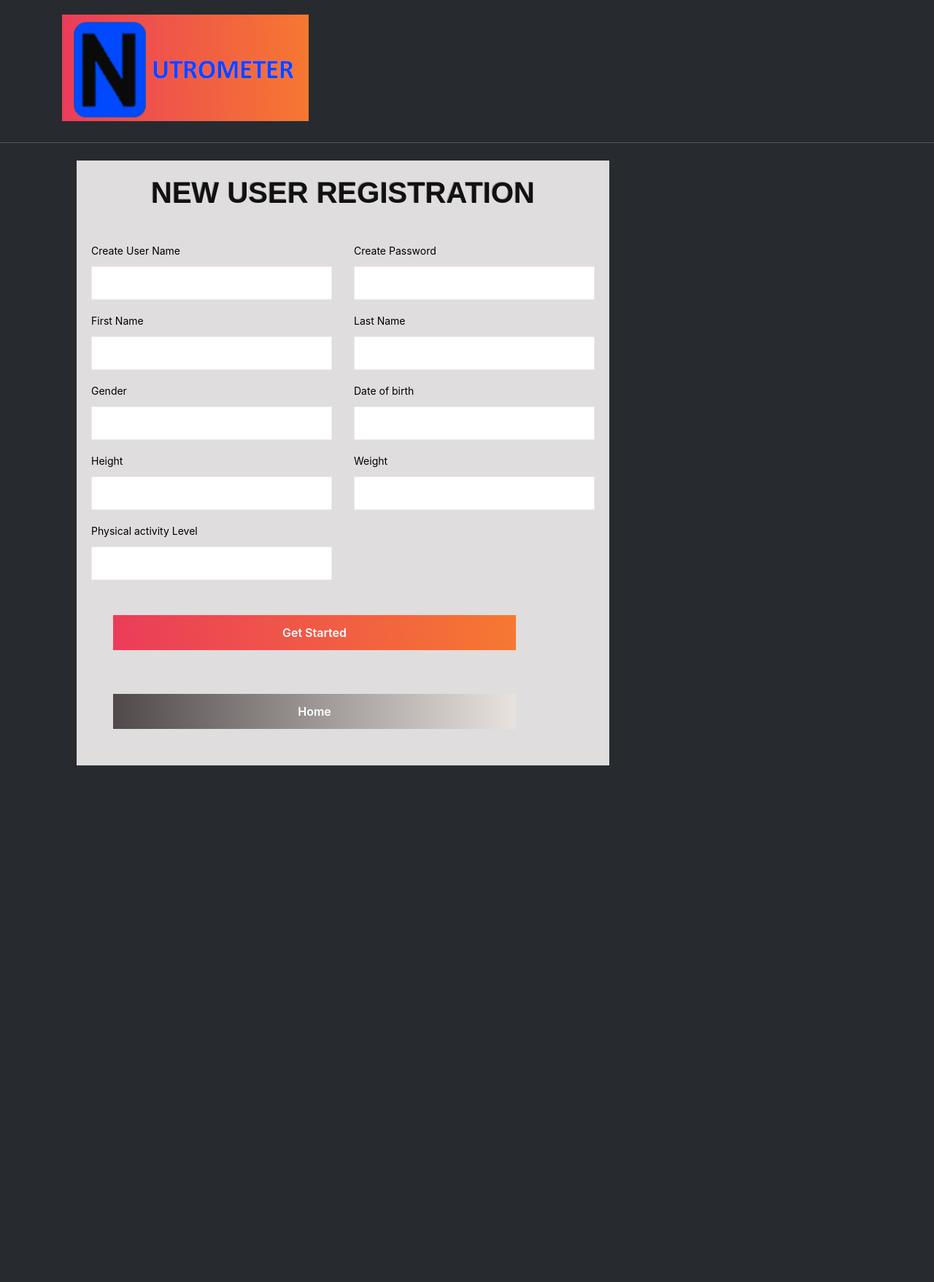
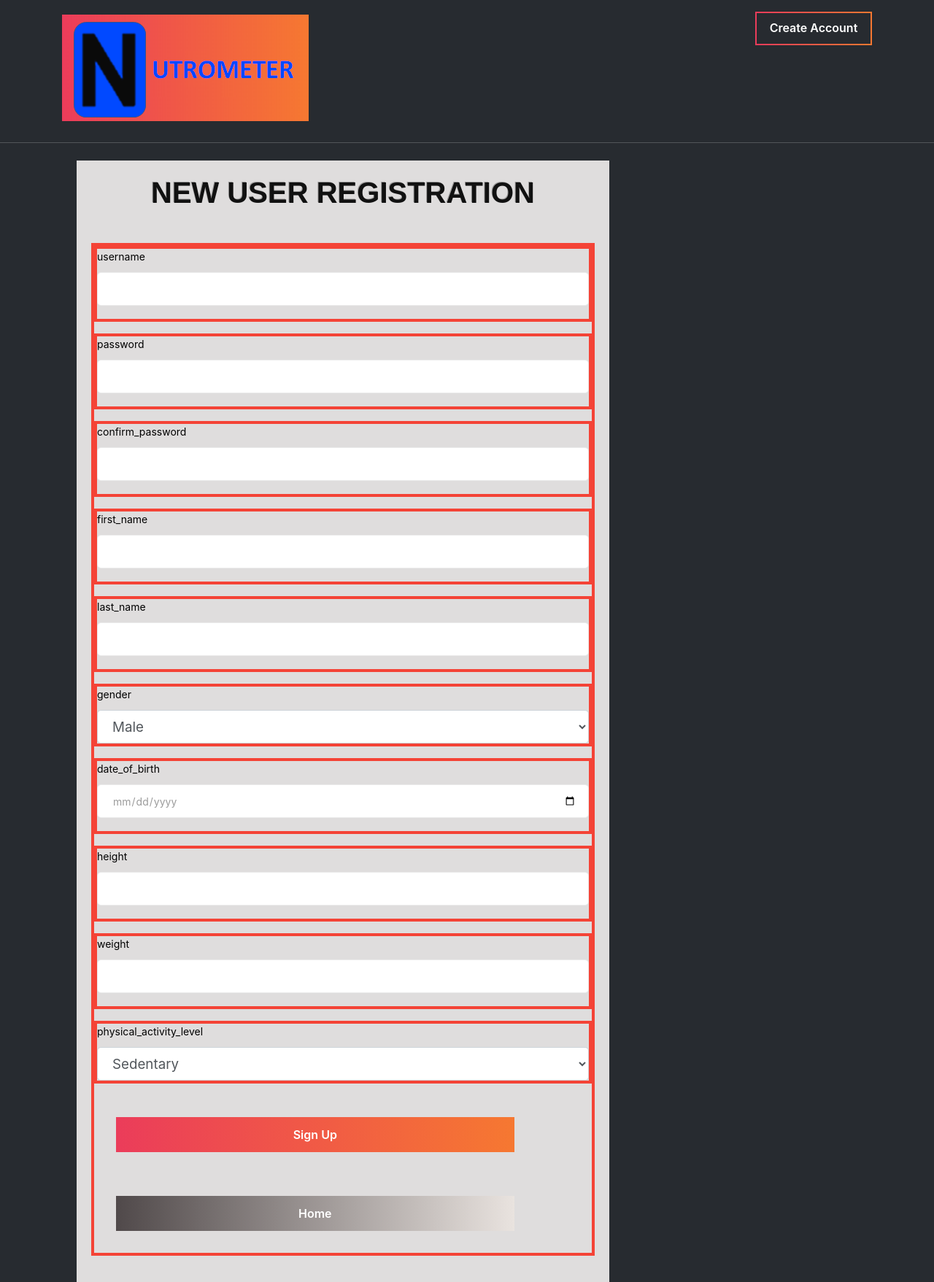
Before and after one commit to Rebel-Scum-Analytical/Team-Project2, a Flask app: page /register in a window 1280 px wide. Shown: the whole page at 73% size. Before the commit the page ends 1049 px from the top, so only its background shows below. Run offline with Flask 2, Linux system fonts and the light colour scheme; parts of the project's set-up code (start-up, migrations or seed data) failed here and were passed over; some libraries are stand-ins or nearby versions.

Commit message:
Update app.py and New_user.html

```diff
--- a/app.py
+++ b/app.py
@@ -1,13 +1,19 @@
 # Dependencies
 import os
 import sqlalchemy
-from flask import Flask, render_template, jsonify, request, make_response, session, abort, redirect, url_for
+from flask import Flask, render_template, jsonify, request, make_response, session, abort, redirect, url_for, flash
 from flask_sqlalchemy import SQLAlchemy
 from sqlalchemy.ext.automap import automap_base
 from sqlalchemy.ext.declarative import declarative_base
 from sqlalchemy.orm import Session
 from sqlalchemy import create_engine, func, inspect
 import pymysql
+
+from flask_wtf import FlaskForm
+from wtforms import StringField, BooleanField, TextField, PasswordField, SelectField, DateField, DecimalField, SubmitField
+from wtforms.validators import InputRequired, Length, NumberRange, EqualTo
+from passlib.hash import sha256_crypt
+
 
 #################################################
 # Flask Setup
@@ -33,10 +39,10 @@ app.secret_key = '1a2b3c4d5e'
 HOSTNAME = "127.0.0.1"
 PORT = 3306
 USERNAME = "root"
-PASSWORD = "password" # Enter you password here
+PASSWORD = "@200Piedmont"
 DIALECT = "mysql"
 DRIVER = "pymysql"
-DATABASE = "usda"
+DATABASE = "nutrometer"
 
 # Connect to DB in DB Server
 db_connection_string = (
@@ -46,21 +52,20 @@ db_connection_string = (
 engine = create_engine(db_connection_string)
 inspector = inspect(engine)
 table_names = inspector.get_table_names()
-print("Table names are: ", table_names)
+# print("Table names are: ", table_names)
 
 Base = automap_base()
 Base.prepare(engine, reflect=True)
-print(Base.classes.values)
+# print(Base.classes.values)
 
 # create classes by mapping with names which match the table names
 User_account = Base.classes.user_account
 Meal_record = Base.classes.meal_record
-Nutrition = Base.classes.nutrition
+# Nutrition = Base.classes.nutrition
 
 
 session_db = Session(bind=engine)
-print("session_db is: ", session_db)
-
+# print("session_db is: ", session_db)
 
 
 #############################################################################################
@@ -121,10 +126,51 @@ def loginsys(username, password):
                         .first()
     print("user_ls: " + str(user_ls))
     return user_ls
+
+
 ##############################################################################################
 # Route #3(/register)
 # Design a query for the register a new user
 #############################################################################################
+
+class RegistrationForm(FlaskForm):
+    username = StringField('username', validators=[InputRequired(), Length(min=4, max=20)])
+    password = PasswordField('password', validators=[InputRequired()])
+    confirm_password = PasswordField('confirm_password', validators=[InputRequired(), EqualTo('password')])
+    first_name = StringField('first_name', validators=[InputRequired(),Length(min=2, max=50)])
+    last_name = StringField('last_name', validators=[InputRequired(),Length(min=2, max=50)])
+    gender = SelectField(u'gender', choices=[('male', 'Male'), ('female', 'Female')])
+    date_of_birth = DateField('date_of_birth', format='%Y-%m-%d')
+    height = DecimalField('height', places=2, rounding=None, validators=[InputRequired(), NumberRange(min=0, max=500, message='Blah')])
+    weight = DecimalField('weight', places=2, rounding=None, validators=[InputRequired(), NumberRange(min=0, max=2000, message='Blah')])
+    physical_activity_level = SelectField(u'physical_activity_level', choices=[('sedentary', 'Sedentary'), ('lightly active', 'Lightly Active'), ('moderately active', 'Moderately Active'), ('very active', 'Very Active'), ('extra active', 'Extra Active')])
+    submit = SubmitField('Get Started')
+
+@app.route("/register", methods=["GET", "POST"])
+def register():
+
+        form = RegistrationForm(request.form)
+        if form.validate_on_submit():
+            flash(f'Account created for {form.username.data}!', 'success')
+
+            new_user = User_account(username = form.username.data,\
+                                    password = form.password.data,\
+                                    confirm_password = form.confirm_password.data,\
+                                    first_name = form.first_name.data,\
+                                    last_name = form.last_name.data,\
+                                    gender =  form.gender.data,\
+                                    date_of_birth = form.date_of_birth.data,\
+                                    height = form.height.data,\
+                                    weight = form.weight.data,\
+                                    physical_activity_level = form.physical_activity_level.data
+                                    )
+            session_db.add(new_user)
+            session_db.commit()
+
+            return redirect('/dashboard')
+        return render_template("New_user.html", form=form)
+
+
 ##############################################################################################
 # Route #4(/home)
 # This will be the home page, only accessible for loggedin users
@@ -159,10 +205,10 @@ def nutrition():
     session['page']='nutrition'
     return render_template("nutrition.html")
 
-@app.route('/register')
-def register():
-    session['page']='register'
-    return render_template("New_user.html")
+# @app.route('/register')
+# def register():
+#     session['page']='register'
+#     return render_template("New_user.html")
 
 @app.route('/intake')
 def intake():
--- a/templates/New_user.html
+++ b/templates/New_user.html
@@ -3,8 +3,6 @@
 {% extends "layout.html" %}
 {% block pagetitle %}Nutrometer{% endblock %}
 {% block bodycontent %}
-
-
 
 
 <section class="hero-section set-bg">
@@ -14,96 +12,157 @@
               <div class="register-text">
                   <div class="section-title">
                       <h2>New User Registration</h2>
-                      <!-- <p>The First 7 Day Trial Is Completely Free With The Teacher</p> -->
                   </div>
-                  <form action="#" class="register-form">
-                      <div class="row">
-                          <div class="col-lg-6">
-                            <label for="name">Create User Name</label>
-                            <input type="text" id="username">
+                  <form action="/register" class="register-form" method="POST">
+                    {{ form.hidden_tag() }}
+                    <fieldset class="form-group">
+                        <div class="form-group">
+                            {{ form.username.label(class="form-control-label") }}
+
+                            {% if form.username.errors %}
+                                {{ form.username(class="form-control form-control-lg is-invalid") }}
+                                <div class="invalid-feedback">
+                                    {% for error in form.username.errors %}
+                                        <span>{{ error }}</span>
+                                    {% endfor %}
                                 </div>
-                          <div class="col-lg-6">
-                            <label for="name">Create Password</label>
-                            <input type="text" id="password">
+                            {% else %}
+                                {{ form.username(class="form-control form-control-lg") }}
+                            {% endif %}
                         </div>
-                          <div class="col-lg-6">
-                              <label for="name">First Name</label>
-                              <input type="text" id="name">
+
+                        <div class="form-group">
+                          {{ form.password.label(class="form-control-label") }}
+                          {% if form.password.errors %}
+                              {{ form.password(class="form-control form-control-lg is-invalid") }}
+                              <div class="invalid-feedback">
+                                  {% for error in form.password.errors %}
+                                      <span>{{ error }}</span>
+                                  {% endfor %}
                               </div>
-                          <div class="col-lg-6">
-                              <label for="last-name">Last Name</label>
-                              <input type="text" id="last-name">
+                          {% else %}
+                              {{ form.password(class="form-control form-control-lg") }}
+                          {% endif %}
                       </div>
-                          <div class="col-lg-6">
-                              <label for="name">Gender</label>
-                              <input type="text" id="gender">
+
+                      <div class="form-group">
+                        {{ form.confirm_password.label(class="form-control-label") }}
+                        {% if form.confirm_password.errors %}
+                            {{ form.confirm_password(class="form-control form-control-lg is-invalid") }}
+                            <div class="invalid-feedback">
+                                {% for error in form.confirm_password.errors %}
+                                    <span>{{ error }}</span>
+                                {% endfor %}
                             </div>
-                          <!-- <div class="col-lg-6">
-                              <label for="email">Your email address</label>
-                              <input type="text" id="email"> -->
-                          <!-- </div> -->
-                          <!-- <div class="col-lg-6">
-                              <label for="mobile">Mobile No*</label>
-                              <input type="text" id="mobile">
-                          </div> -->
-                          <div class="col-lg-6">
-                            <label for="mobile">Date of birth</label>
-                            <input type="text" id="date_of_birth">
+                        {% else %}
+                            {{ form.confirm_password(class="form-control form-control-lg") }}
+                        {% endif %}
                       </div>
-                          <div class="col-lg-6">
-                            <label for="mobile">Height</label>
-                            <input type="text" id="height">
+
+                      <div class="form-group">
+                        {{ form.first_name.label(class="form-control-label") }}
+                        {% if form.first_name.errors %}
+                            {{ form.first_name(class="form-control form-control-lg is-invalid") }}
+                            <div class="invalid-feedback">
+                                {% for error in form.first_name.errors %}
+                                    <span>{{ error }}</span>
+                                {% endfor %}
                             </div>
-                          <div class="col-lg-6">
-                            <label for="mobile">Weight</label>
-                            <input type="text" id="weight">
+                        {% else %}
+                            {{ form.first_name(class="form-control form-control-lg") }}
+                        {% endif %}
                       </div>
-                          <div class="col-lg-6">
-                            <label for="mobile">Physical activity Level</label>
-                            <input type="text" id="physical_activity_level">
+
+                      <div class="form-group">
+                        {{ form.last_name.label(class="form-control-label") }}
+                        {% if form.last_name.errors %}
+                            {{ form.last_name(class="form-control form-control-lg is-invalid") }}
+                            <div class="invalid-feedback">
+                                {% for error in form.last_name.errors %}
+                                    <span>{{ error }}</span>
+                                {% endfor %}
                             </div>
-                          <!-- <div class="col-lg-6">
-                            <label for="mobile">City</label>
-                            <input type="text" id="city">
-                          </div> -->
-                          <!-- <div class="col-lg-6">
-                            <label for="mobile">State</label>
-                            <input type="text" id="state">
-                          </div> -->
-                          <!-- <div class="col-lg-6">
-                            <label for="mobile">Country</label>
-                            <input type="text" id="country">
-                          </div> -->
-                          <!-- <div class="col-lg-6">
-                            <label for="mobile">Address</label>
-                            <input type="text" id="address">
-                          </div> -->
-                          <!-- <div class="col-lg-6">
-                            <label for="mobile">Phone Number</label>
-                            <input type="text" id="phone_number">
-                          </div> -->
-                          <!-- <div class="col-lg-6">
-                            <label for="mobile">email</label>
-                            <input type="text" id="email">
-                          </div> -->
-                          <!-- <div class="col-lg-6">
-                            <label for="mobile">Occupation</label>
-                            <input type="text" id="occupation">
-                          </div> -->
-                          <!-- <div class="col-lg-6">
-                            <label for="mobile">Education</label>
-                            <input type="text" id="education">
-                          </div> -->
-                          <!-- <div class="col-lg-6">
-                            <label for="mobile">Insurance</label>
-                            <input type="text" id="insurance">
-                          </div> -->
+                        {% else %}
+                            {{ form.last_name(class="form-control form-control-lg") }}
+                        {% endif %}
                       </div>
-                              <button type="submit" class="register-nut">Get Started</button>
+
+                      <div class="form-group">
+                        {{ form.gender.label(class="form-control-label") }}
+                        {% if form.gender.errors %}
+                            {{ form.gender(class="form-control form-control-lg is-invalid") }}
+                            <div class="invalid-feedback">
+                                {% for error in form.gender.errors %}
+                                    <span>{{ error }}</span>
+                                {% endfor %}
+                            </div>
+                        {% else %}
+                            {{ form.gender(class="form-control form-control-lg") }}
+                        {% endif %}
+                      </div>
+
+                      <div class="form-group">
+                        {{ form.date_of_birth.label(class="form-control-label") }}
+                        {% if form.date_of_birth.errors %}
+                            {{ form.date_of_birth(class="form-control form-control-lg is-invalid") }}
+                            <div class="invalid-feedback">
+                                {% for error in form.date_of_birth.errors %}
+                                    <span>{{ error }}</span>
+                                {% endfor %}
+                            </div>
+                        {% else %}
+                            {{ form.date_of_birth(class="form-control form-control-lg") }}
+                        {% endif %}
+                      </div>
+
+                      <div class="form-group">
+                        {{ form.height.label(class="form-control-label") }}
+                        {% if form.height.errors %}
+                            {{ form.height(class="form-control form-control-lg is-invalid") }}
+                            <div class="invalid-feedback">
+                                {% for error in form.height.errors %}
+                                    <span>{{ error }}</span>
+                                {% endfor %}
+                            </div>
+                        {% else %}
+                            {{ form.height(class="form-control form-control-lg") }}
+                        {% endif %}
+                      </div>
+
+                      <div class="form-group">
+                        {{ form.weight.label(class="form-control-label") }}
+                        {% if form.weight.errors %}
+                            {{ form.weight(class="form-control form-control-lg is-invalid") }}
+                            <div class="invalid-feedback">
+                                {% for error in form.weight.errors %}
+                                    <span>{{ error }}</span>
+                                {% endfor %}
+                            </div>
+                        {% else %}
+                            {{ form.weight(class="form-control form-control-lg") }}
+                        {% endif %}
+                      </div>
+
+                      <div class="form-group">
+                        {{ form.physical_activity_level.label(class="form-control-label") }}
+                        {% if form.physical_activity_level.errors %}
+                            {{ form.physical_activity_level(class="form-control form-control-lg is-invalid") }}
+                            <div class="invalid-feedback">
+                                {% for error in form.physical_activity_level.errors %}
+                                    <span>{{ error }}</span>
+                                {% endfor %}
+                            </div>
+                        {% else %}
+                            {{ form.physical_activity_level(class="form-control form-control-lg") }}
+                        {% endif %}
+                      </div>
+
+                    <button type="submit" class="register-nut">Sign Up</button>
                         <a href="./index.html" >
                             <div class="register-nut-back">Home</div>
+                        </a>
+                    </fieldset>
 
-                              </a>
                 </form>
               </div>
           </div>
```
Also changed, not shown: 2 other files. Lines whose indentation alone changed are shown as unchanged.
